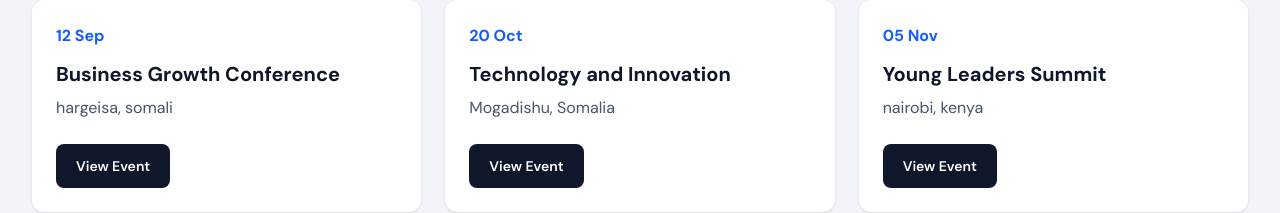
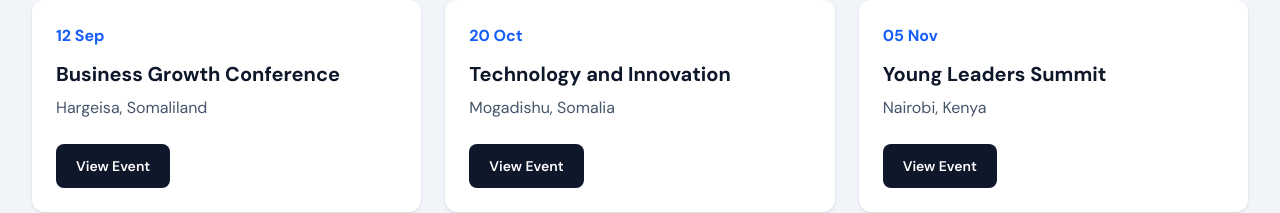
Before and after one commit to Abdullahi47/speaker-event-booking-platform-, a React (Vite) app in the folder frontend/: page / in a window 1280 px wide. Shown: the part 1361-1574 px from the top of the page. Built offline with nearby package versions, Linux system fonts and the light colour scheme.

Commit message:
fix: normalize event locations

```diff
--- a/frontend/src/components/Events.jsx
+++ b/frontend/src/components/Events.jsx
@@ -2,7 +2,7 @@ const events = [
   {
     date: '12 Sep',
     title: 'Business Growth Conference',
-    location: 'hargeisa, somali',
+    location: 'Hargeisa, Somaliland',
   },
   {
     date: '20 Oct',
@@ -12,7 +12,7 @@ const events = [
   {
     date: '05 Nov',
     title: 'Young Leaders Summit',
-    location: 'nairobi, kenya',
+    location: 'Nairobi, Kenya',
   },
 ]
 
```
